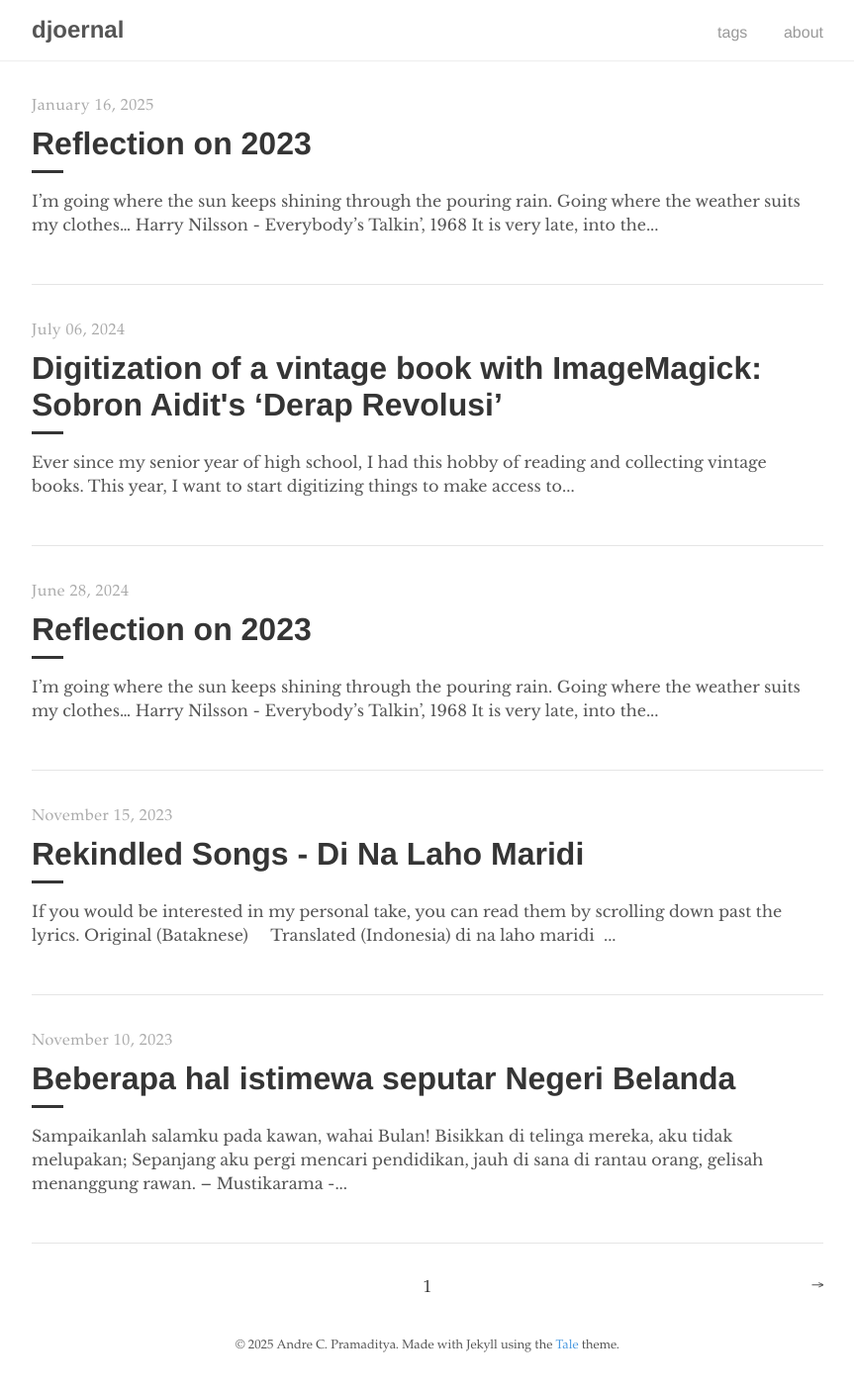
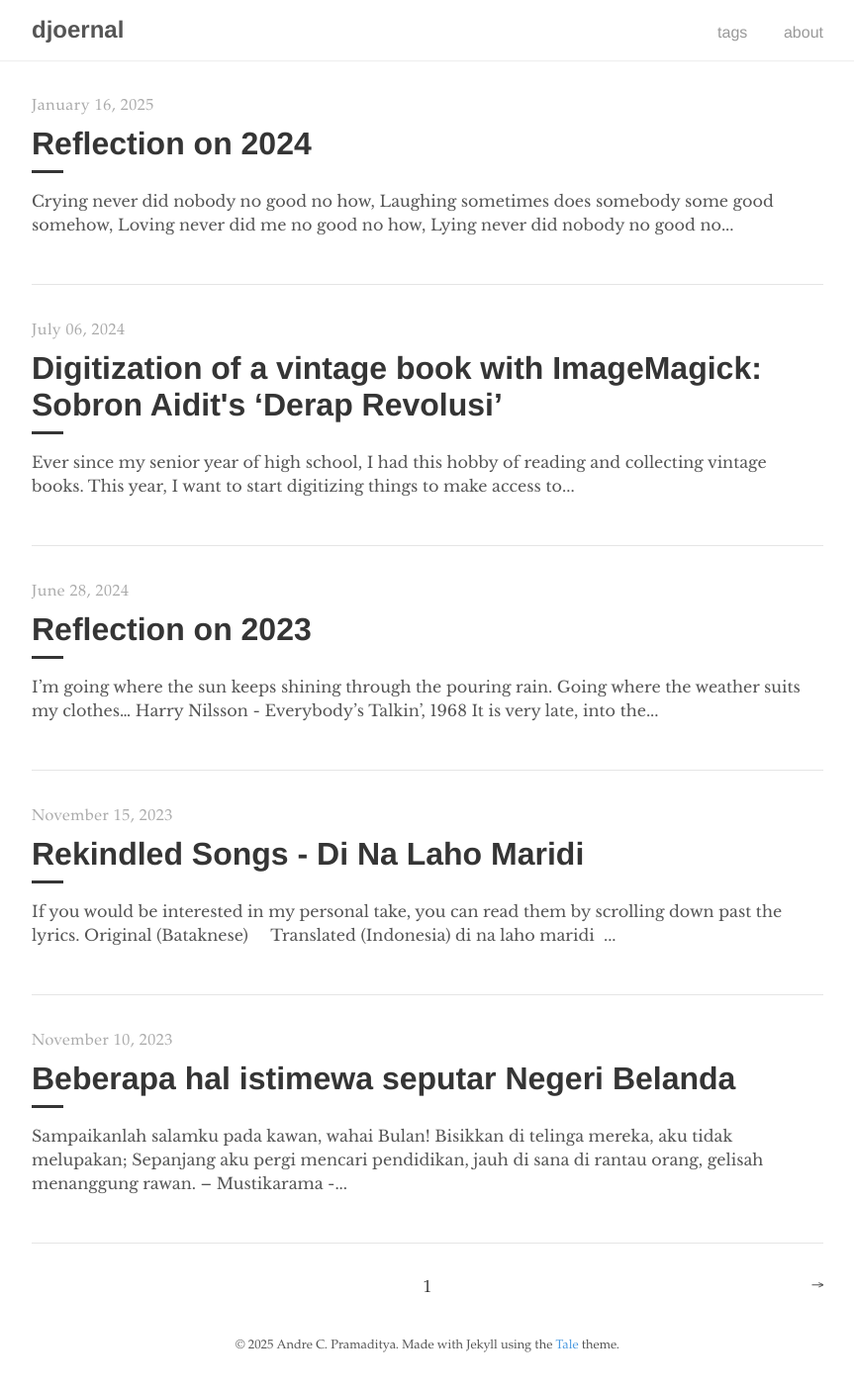
Before and after one commit to drepram/djoernal, a Jekyll site: the page built from index.html, in a window 1280 px wide. Shown: the whole page at 99% size, without its empty margins (208-1071 px from the left). Built offline with Jekyll 4.4.1, drawn with Linux system fonts in a browser that asks for light colours; the list of posts is cut into pages by our own code; some of the changed lines change nothing that is shown.

Commit message:
actually 2024

````diff
--- a/_posts/2025-01-16-reflection-on-2024.md
+++ b/_posts/2025-01-16-reflection-on-2024.md
@@ -1,86 +1,42 @@
 ---
 layout: post
-title: "Reflection on 2023"
+title: "Reflection on 2024"
 tags: metaself
 image:
-    src: "assets/posts/2023.png"
-    alt: "Shops in Lake Como"
+    src: "assets/posts/2024/recap.png"
+    alt: "A fish pond behind my home"
 ---
 
-> I'm going where the sun keeps shining through the pouring rain.
-> Going where the weather suits my clothes...
+> Crying never did nobody no good no how,
+> Laughing sometimes does somebody some good somehow,
+> Loving never did me no good no how,
+> Lying never did nobody no good no how,
+> So why am I lying now?
 >
-> [_Harry Nilsson - **Everybody’s Talkin’**, 1968_](https://www.youtube.com/watch?v=GLDs1u2cQ1Q)
+> [_Labi Siffre - **Crying, Laughing, Loving, Lying**, 1972_](https://www.youtube.com/watch?v=o75BbNp8dLU)
 
-It is very late, into the year and into the night. This article is written in hindsight and is intended to just be a memento the time I spent before and after I went abroad. It's not the most concise nor a good-written review, but it is what I feel must be written.
 
----
+Much like last year's reflection, I could not bring myself to write it during 2024; and so here I am, writing halfway through the end of January. The year 2024 was a time of change, again as always. The second of February was the day I came _home_ to Indonesia, where immediately after a transit at Doha I was met with the scorching heat of the Cengkareng airport. My close friend, Chris, was waiting for me at the airport and helped me get my bags and my briefcases into a cab I called to my mother's house in Priok. Through the trip, I was met with multiple banners of AI characters depicting the _incumbent_ candidate running in the 2024 Indonesian presidential election.
 
-Before I went abroad, I went through a difficult year. Taking care of several things and moving back and forth through the suffering here and there, rarely having time for myself. I suppose it is precisely what John Gray meant, the humane need for diversion. I diverted here and there to numb myself from the pain of the fate I had to go through, from many aspects of my life at that time. In hindsight, there would be a lot of things I would do differently, but I am just glad I was able to resolve my worries and do things I had to do.
+When I lived in the Netherlands, I heard and saw the speeches the now-elected President made regarding defense, health, education, etc. It was not a good sight because the far-right party was just elected in the Netherlands with Dick Schoof later becoming the Prime Minister, I am afraid of the same wave hitting me when I get back. As I had dinner with some of the elderly women from the Indonesian church at Arnhem, two of them told the story of how the service workers at the supermarket has given them a not-so-friendly look during the election season. Xenophobia is reeking both abroad and at home, with Rohingya refugees in Indonesia being abused by students in Aceh.
 
-Early in the year I applied and got accepted for a scholarship from the government to spend 1 semester at a university of my choice. I chose a small university in the Netherlands. Wrote a bunch of things about myself and I present it as it is, so I didn't expect to pass. Somehow, I got accepted and I was to fly in August, with a tentative departure date.
+And so it goes. As I expected, Prabowo got elected after multiple failed presidential campaigns, Indonesia's Weimar Republic fell, and I had to get going. The longing for Europe and its seasons was still a common thought that pained me during that time, and to soothe the pain I went on to watch the movie Eksil (2022) where shots of Amsterdam and Hoofddorp were shown. I cried as I saw the blue sky and went on to watch it three times and it is to the movie and its cast that I owe my recovery.
 
-Taking care of the Netherlands visa was surprisingly simple. In contrast to the bureaucratic rules I was bound to all my life, bringing excess documents here and there (photocopies, birth certificates, etc.) following the saying *lebih baik lebih daripada kurang*, the embassy did exactly the opposite of that. The woman who was looking over my documents at the Embassy asked specifically for the following documents:
+I have set an appointment to rent an apartment in the same campus complex since I was in the Netherlands. After a week of acclimating to the place where I spent my childhood, my friends Marchell and Taufiq helped me move my stuff and boxes to my new apartment where I set up my monitor, hung my clothes, and sorted my books. Almost every night after that day I fall asleep to the shining black lights of Kukusan facing towards Lebak Bulus. A view that was familiar to me in my sophomore year and my year abroad. The Depok campus became very dear to me and everything being within walking distance -- as is usual in a college town -- made the transition easier. Some days were spent drinking and eating in many cafeterias and some were spent singing and cooking a lot of things.
 
-1. [Fully completed application form](https://www.netherlandsworldwide.nl/binaries/content/assets/pdfs-engels/mvv-issue-form-en.pdf)
-2. Original valid passport + and a copy of the passport's personal data pages
-3. Passport picture according to Dutch requirements (I took it the same day at the embassy)
-4. Approval letter of the IND (_Immigratie en Naturalisatiedienst_)
+Most of the Dutch people I know are not open to being friends, which is very different from how I treat foreign students in my area and campus. One of my neighbors in Nijmegen sure befriended me over a cup of cocktails, silly poker games, and obscure poetry but there are more friends here at _home_. And so I went back to my elements, went on to work on two projects, and released them. Rawon, a public university student database serving thousands, and Ilalang, a poetry repository containing works I've typed myself from archaic and fragile banned 60s books from the People's Institute of Culture (Lekra). I read many books and made a [StoryGraph](https://app.thestorygraph.com/profile/drepram) account, watched many movies and made a [Letterboxd](https://letterboxd.com/drepram) account, and binged many series and made a [Serializd](https://www.serializd.com/user/drepram) account.
 
-It is definitely not a good idea to bring more attachments to the appointment. This experience is very different compared to my experience with the U.S. embassy.
+Some points I can think of at the top of my head: Being abroad taught me to be resilient towards other peoples' ill, no matter how absurd they are. Having little groups of friends are alright and you don't have to call anyone you know as a friend. Enemies are to be known and to be alert of, being gullible does anyone no good. Conflict does not have to escalate to violence. Dress well and try to not speak ill of yourself.
 
-After finishing the visa process, it was time to pack luggage. This too I did late in August. I procrastinated hard, it was because my old apartment was riddled with stuff I didn't want there but was too reluctant to reject someone's offering. A part of me didn't want to leave Indonesia too for some foreign land far in Europe. I was afraid of making changes. I wanted to be stuck in the fabric of time. The departure date too was moved forward by two days (supposed to be 18 August but ended up being 16 August) while the scholarship money hasn't been deposited into my account.
+_Sumur segala derita, bersamaan semua berpelukan._ The well of suffering, all embraced in unison. I have suffered and I have cherished all that has been thrown at me. I know that I can do that again. I am still learning this life thing, a work-in-progress with no known measure of when it will be finished. I have made some poems during the year, but just like the ones I made in Europe, I cannot collect them because I keep on trying to adjust them and there is never a sense of it being done, [to check that it was good](https://polytropy.com/2022/10/31/it-was-good/).
 
-It was a time for change, my ways, and my views. Indeed an old book has taught me, that change is the only constant. I packed up my luggage and brought four books: French-Indonesian poetry (*Paris la Nuit*), an English novel (Beauty is a Wound), a book on Indonesia's music development before and during the 70s (*Dari Ngak Ngik Ngok Ke Dheg Dheg Plas*), a small Pelican book (Sacred Books of the World). And so I left my small apartment, a place where I lived for more than a year.
-
-Off to Schiphol, from Istanbul. I saw Sri Lanka on the way there, and the Mahakali and grotesque demons written in Seven Moons of Maali Almeida came to my mind. I thought to myself: would the Netherlands have ghosts on their streets? Calling by the canals at dawn?
-
-As the arrival gate at Schiphol opened up that morning, Albert Heijn and other shops had this scent that was distinctively pleasant. And then as I went out the gate with my two boxes of Indomie and two briefcases, the cold struck me sharply. Waiting for a cab for many minutes, and finally getting one. I then walked the streets of Amsterdam with the other awardees. After some days passed in Amsterdam, the university sent a bus and I finally went to Nijmegen, the place I would study at for the rest of the months.
-
-The room I got at the housing was smaller than my apartment and the rent there was 3 times my Indonesian rent. Well, there was a housing crisis. The environment around the place was alright. But I was in Europe. And so I went to Germany multiple times, Italy twice, and other countries too. The continent was full of things I could only dream of as a child.
-
-It was not all rainbows and sunshine, a lot of hard days came to me. I ended up opening the pages of that poetry book and I didn't even like poetry at that time. And yet the imagery was beautiful, the words too. I went to protests here and there, and that too was beautiful. Poetry really did describe what it felt like.
-
-> Meninggi musim hingga ke subuh
-> Jendela dibuka melihat salju jatuh.
->
-> in La Ronde by Sitor Situmorang
-
-Translated loosely: "As the season rises to dawn, the windows are opened to see the snow falling."
-
-> Daun-daun kuning sudah, sebentar lagi
-> jatuhlah. Kau tak usah sedih
-> jika mesti pergi dalam dingin angin
-> yang mulai merintih
->
-> in Au Revoir (1) by Wing Kardjo
-
-Translated loosely: "The leaves are yellow, they will fall soon. You don't have to be sad if you have to leave in the cold wind that begins to whimper."
-
-I have seen many cities in their Summer, Autumn, and Winter. The cold vanilla ice cream and the curry-sauced fries on those hot summer days in the city center, the chilly winds carrying those yellow leaves from the Basel forest out to the streets, and the warm red wine of the Cologne Christmas Market. Sweet memories on top of those painful days when I felt alienation in a foreign land. I too, met those who were alienated and exiled from my country, listened to their stories, ate with them, and saw them in the coffin lowered into the ground.
-
-After that, I escaped from the gloom of the cold Netherlands into the warm sunny days in Roma, Napoli, Pisa, and Padua. Lake Cuomo was beautiful, the stairs were a lot but the lake led me to wonder if Lake Toba was ever once that beautiful. There was also one rainy day in Pompeii, but it felt beautiful. To see remnants of an old civilization in the wet noon with the slippery stones. The Birra Napoli, Tuscany wine, Neapolitan pizza, and kosher food were something unique and it dragged me out of my misery. And so that was my last trip abroad before I moved from Nijmegen on 26th January to Hoofddorp awaiting the departure date.
-
-I went to see the places where Sjahrir, Sitor, Simone, Wing, Willem, and Henk, once were. Reading their stories and poems in the same places they walked, wondering if someone would do the same to mine. One evening, my neighbor played Mahjong and in the midst of the game, he taught me one Dutch ballad from Anton van Duinkerken titled "Ballade van den katholiek" with the underlined text "*Daarom, mijnheer, noem ik mij katholiek.*"
-
-I found the ballad to be beautiful, and in the next round of the game, I told him of Amir Hamzah's Boeah Rindoe poem while I was losing the game: "*Verlos mij uit mijn verdriet.*" We and other players of the game laughed, and as the night ended I gave each one of them a souvenir I brought from Indonesia: Batavian pants. It was quite funny to see Dutch people wearing clothes associated with the colonial past.
-
-The continent had its painful and lovely times. But I came back to Indonesia with a new sense of self. Confidence and sureness I didn't have last time I was here. Moved into a new apartment and brought the stuff I brought to and from the Netherlands, turns out I can live with just a little stuff. The books I bought from Leiden, Paris, and Amsterdam joined my bookrack and they look nice. When I got back to this country, it was during the election season. It was also election time when I was in the Netherlands.
-
-The way my Dutch friends talked about the election there (where Geert Wilders' party came out as the winner), was very different from how Indonesians talk about it (where Prabowo Subianto came out as the winner). The realization of what happened in Indonesia hit me hard, my credits from the exchange program weren't enough, and so a new wave of sentimentalism hit me again. This was in February of 2024, and again, friends and poetry helped me through it.
-
-Amsterdam, Leiden, Leuven, Den Haag, Paris, Pisa, Maastricht, Padua, and Roma; lovely people made lovely memories with me in those cities. And at last, I wrote something of my own, on one warm night when mosquitos took a taste of my blood and my nose was stuffy from the pollution of the city.
+This year too I have gone back to working in a quality assurance role and taking on side projects. Still trying to balance them with things that make me feel alive, but I sure love the walkability in Sudirman near my office. If only the air is as clear as it is in Nijmegen. This year I want to write more and hone my argumentative skills in writing. The journal I have brought from the Netherlands still has half of its pages blank. Most of it is about daily reflection, poetry, suffering, and everything in between.
 
 ```
-Kini kau di tempurung
-dibawah dansanya nyamuk
-rasa ingin kabur diurung
-dan ombak takut berkecamuk.
-
-Hidungmu radang
-dan rindu menjelang
-pada musim gugur riang
-dan salju sepanjang petang.
+The road is dark, and home is far.
+Sleep now, in the poor state you are.
+Tonight be dreamless, and tomorrow
+Wake free from fear, half-free of sorrow.
 ```
 
-The Lost Child was right. It was a quiet sensation, forgetting to forget the cold, cold Europe.
+> Dark Road, _Vikram Seth_ - **All You Who Sleep Tonight** (1990)
````
